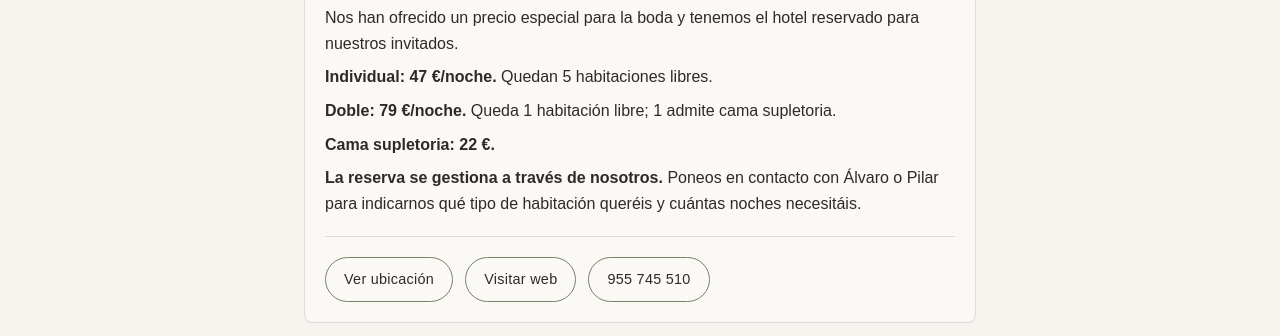
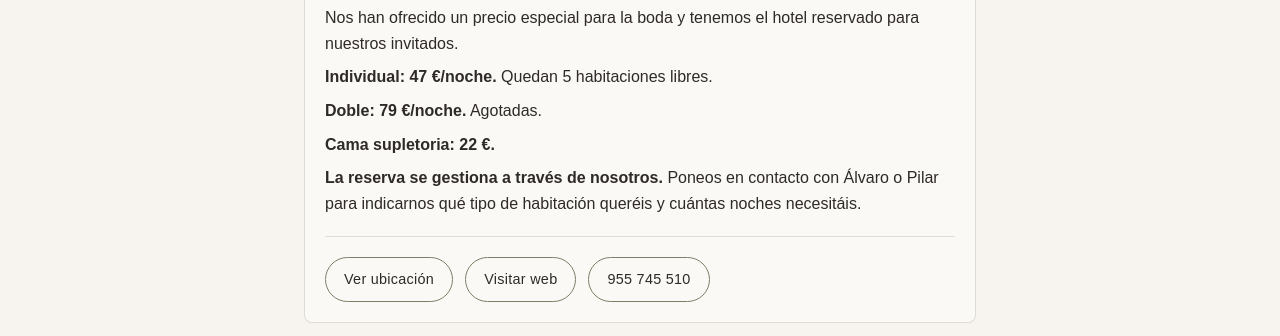
Before and after one commit to alvarogmolina/boda-alvaro-y-pilar, a plain HTML site: page alojamiento.html in a window 1280 px wide. Shown: the part 464-800 px from the top of the page. Drawn offline with Linux system fonts and the light colour scheme.

Commit message:
Marca como agotadas las habitaciones dobles del Hotel Mairena

```diff
--- a/alojamiento.html
+++ b/alojamiento.html
@@ -34,7 +34,7 @@
         <div class="hotel-info">
           <p>Nos han ofrecido un precio especial para la boda y tenemos el hotel reservado para nuestros invitados.</p>
           <p><strong>Individual: 47 €/noche.</strong> Quedan 5 habitaciones libres.</p>
-          <p><strong>Doble: 79 €/noche.</strong> Queda 1 habitación libre; 1 admite cama supletoria.</p>
+          <p><strong>Doble: 79 €/noche.</strong> Agotadas.</p>
           <p><strong>Cama supletoria: 22 €.</strong></p>
 
           <p>
```
